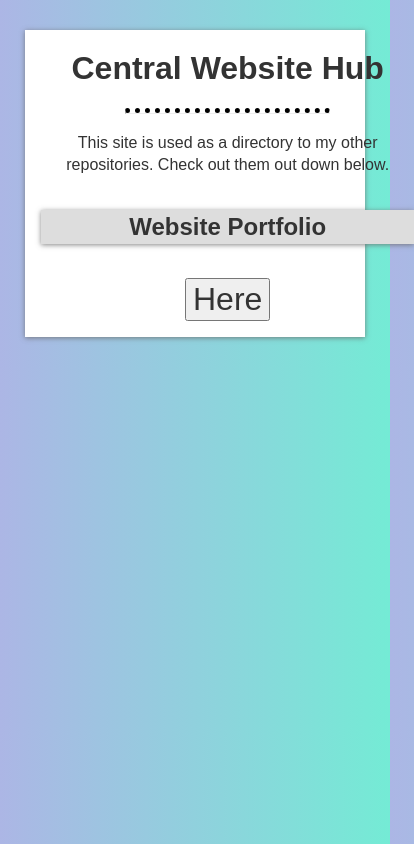
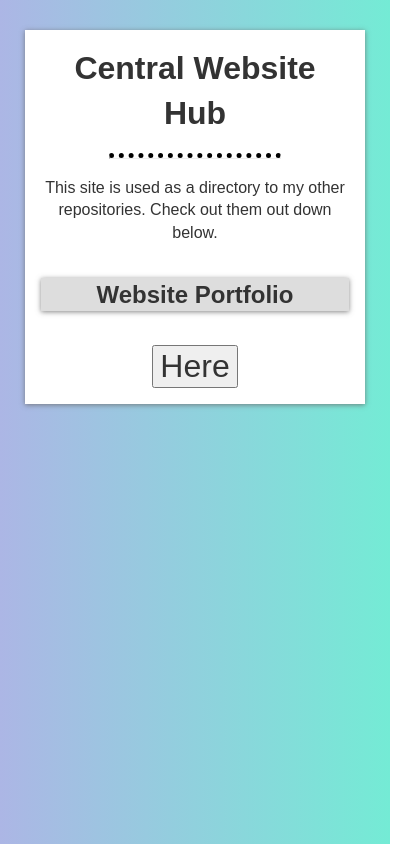
Before and after one commit to ericdleon/ericdleon.github.io-portfolio-example, a plain HTML site: page index.html in a window 390 px wide. Shown: the whole page, 414 px wide, since content can reach past the window. Drawn offline with Linux system fonts and the light colour scheme.

Commit message:
optimizing

```diff
--- a/css/style.css
+++ b/css/style.css
@@ -59,3 +59,11 @@ a {
 .wrapper a:hover {
   color: #642B73;
 }
+
+/* Media Queries */
+@media(max-width: 500px) {
+  .button {
+    margin-left: auto;
+    margin-right: auto;
+  }
+}
```
